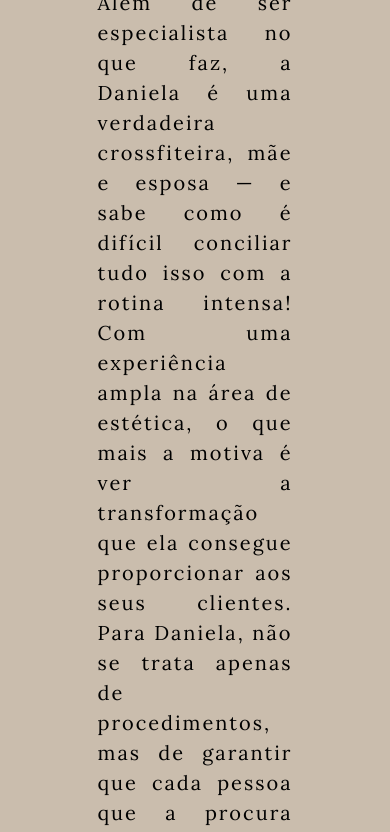
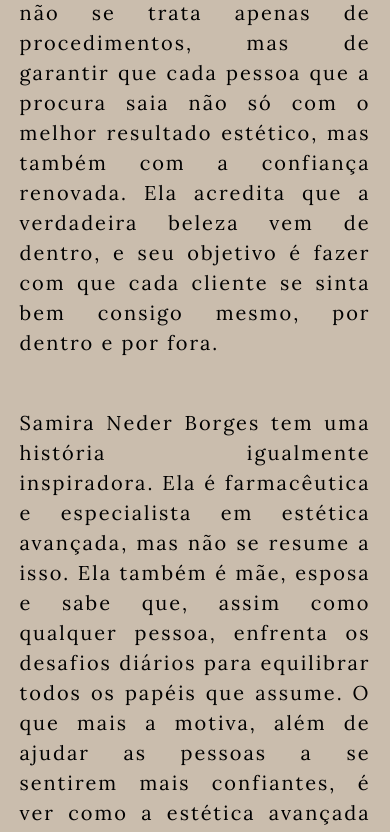
Before and after one commit to guilherme-op86/belavia-estetica-avancada, a plain HTML site: page HTML/sobre.html in a window 390 px wide. Shown: the part 3111-3943 px from the top of the page. Drawn offline with Linux system fonts and the light colour scheme.

Commit message:
sobre.html fixed

```diff
--- a/CSS/sobre.css
+++ b/CSS/sobre.css
@@ -106,10 +106,13 @@ body{
 .dani-container {
     display: flex;
     flex-wrap: wrap;
+    gap: 5rem;
     justify-content: center;
     align-items: center;
-    gap: 10rem;
-    margin: 4rem 0 3rem;
+}
+
+.secao-dani{
+    margin-bottom: 5rem;
 }
 
 .dani-img {
@@ -121,6 +124,7 @@ body{
     opacity: 0;
     transition: transform .7s ease-out, opacity .7s ease-out;
 }
+
 .apresentacao-dani{
     max-width: 50%;
     text-align: justify;
@@ -128,6 +132,7 @@ body{
     opacity: 0;
     transition: transform 1.3s ease-out, opacity 1.3s ease-out;
 }
+
 
 .scrollRight{
     transform: translateX(0);
@@ -142,10 +147,10 @@ body{
 .samira-container{
     display: flex;
     flex-wrap: wrap;
+    gap: 5rem;
     justify-content: center;
     align-items: center;
-    gap: 10rem;
-    margin: 20rem 0 5rem;
+
 }
 
 .samira-img{
@@ -183,6 +188,7 @@ body{
     font-size: 1.6rem;
     text-align: center;
     padding: 1rem;
+    margin-top: 5rem;
 }
 
 
@@ -215,9 +221,9 @@ body{
     }
 
     .main-text{
-        margin: auto;
         padding: 0;
         width: 90%;
+        margin-bottom: 3rem;
     }
 
     .history-title{
@@ -225,21 +231,10 @@ body{
 
     }
 
-    .secao-dani{
-        padding: 0;
-        margin: 0;
-    }
-
-    .dani-container{
-        margin: 0
-    }
-
-    .apresentacao-dani{
+    .apresentacao-dani, .apresentacao-samira{
+        width: 90%;
+        max-width: 90%;
         margin: auto;
-        width: 100%;
 
     }
-
-
-
 }
--- a/JavaScript/efeitos.js
+++ b/JavaScript/efeitos.js
@@ -13,7 +13,7 @@ window.addEventListener("scroll", ()=>{
     const imageTop = daniImage.getBoundingClientRect().top
 
     //efeitos da Samira
-    const triggerPoint2 = window.innerHeight/.9
+    const triggerPoint2 = window.innerHeight/1.05
     const textTop2 = textSamira.getBoundingClientRect().top
     const imageTop2 = samiraImage.getBoundingClientRect().top
 
```
